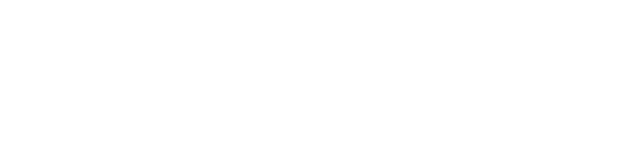
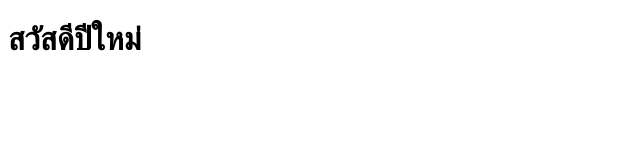
Before and after one commit to pathrompon/HTML5, a plain HTML site: page index.html in a window 1280 px wide. Shown: the whole page, without its empty margins (0-640 px from the left). Drawn offline with Linux system fonts and the light colour scheme.

Commit message:
update index.html

```diff
--- a/index.html
+++ b/index.html
@@ -6,6 +6,7 @@
     <title>Document</title>
 </head>
 <body>
+      <h1>สวัสดีปีใหม่</h1>
 
 </body>
 </html>
```
